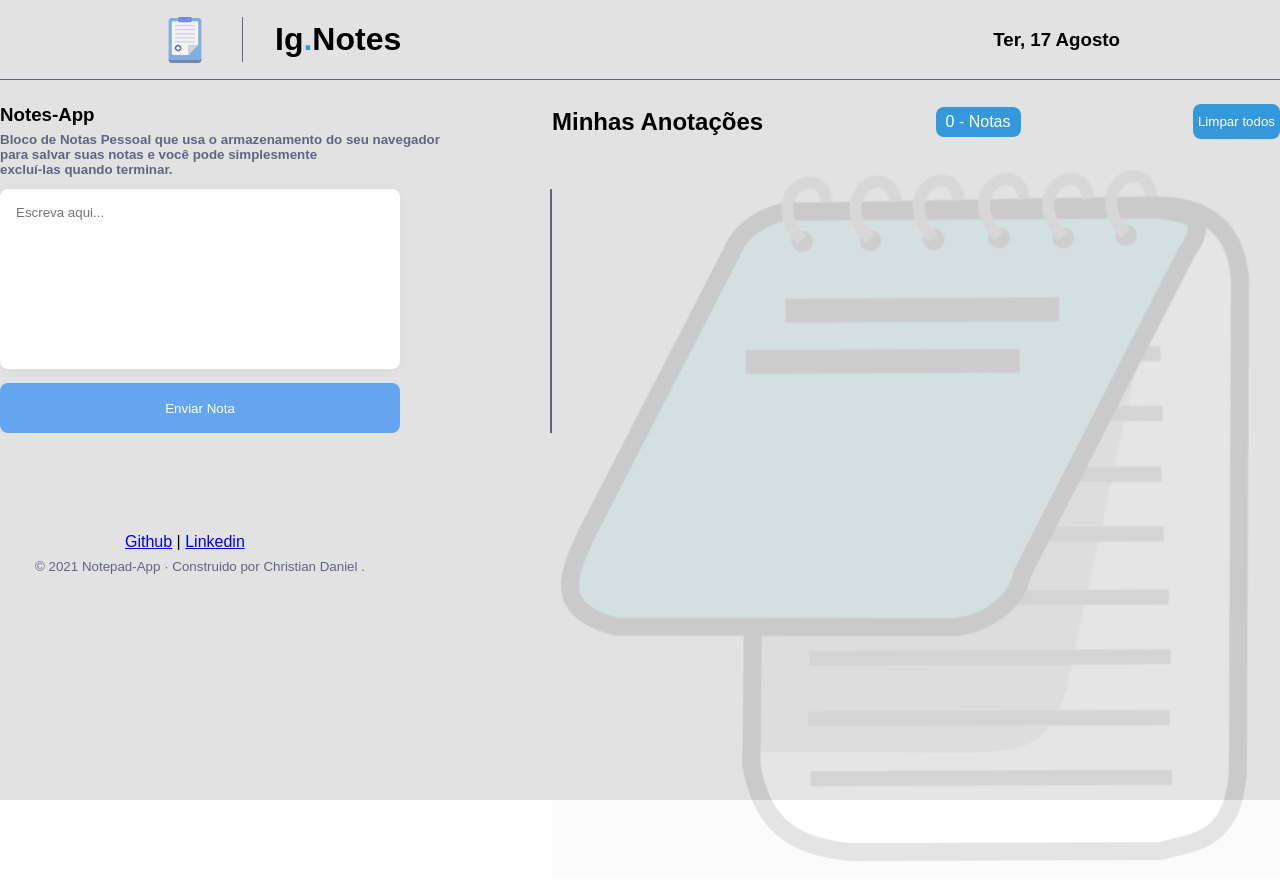
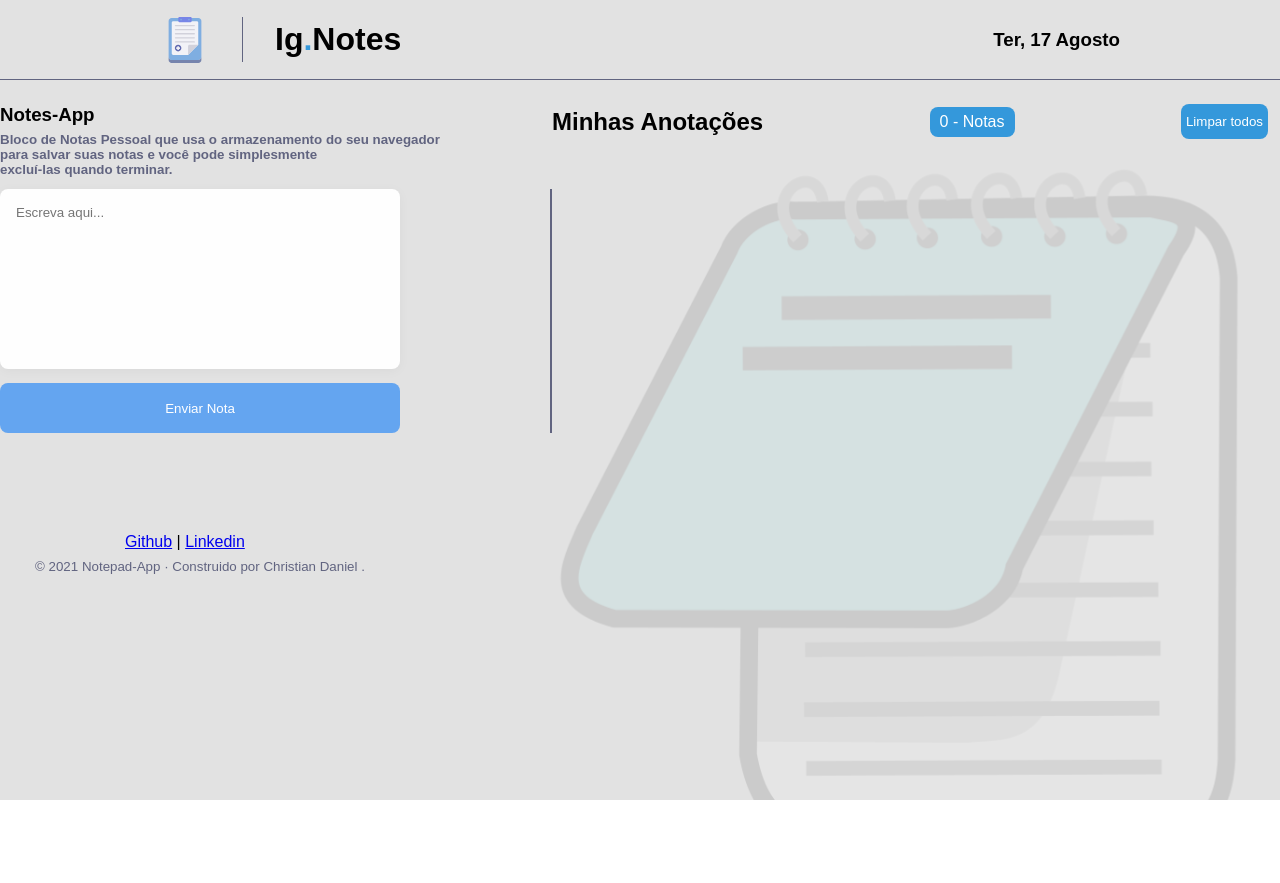
Before and after one commit to ChristanDaniel/notes-app, a Next.js app: page / in a window 1280 px wide. After the commit the page ends 800 px from the top, so only its background shows below. Built offline with nearby package versions, Linux system fonts and the light colour scheme.

Commit message:
overflow concertado

```diff
--- a/src/feature/home/HomeContainer.tsx
+++ b/src/feature/home/HomeContainer.tsx
@@ -14,43 +14,31 @@ import { RiEdit2Fill, RiDeleteBin7Fill } from 'react-icons/ri'
 // import toast, { Toaster } from 'react-hot-toast'
 import Button from '../../components/Button'
 
+// interface HomeProps {
+//   questions: {
+//     uid?: string
+//     noteDate: string | null
+//     description: string
+//   }
+// }
 
-
+//  export function HomeContainer(): HomeProps {
 const HomeContainer: NextPage = () => {
   let questionsFromStorage
-  // let hourquestionsFromStorage
 
   if (process.browser) {
     const hasStorage = localStorage.getItem('question')
     questionsFromStorage = hasStorage ? JSON.parse(hasStorage) : []
   }
-  // if (process.browser) {
-  //   const hasStorage = localStorage.getItem('hoursquestion')
-  //   hourquestionsFromStorage = hasStorage ? JSON.parse(hasStorage) : []
-  // }
 
   const [inputQuestion, setinputQuestion] = useState('')
-  const [questions, setQuestions] = useState<string[]>(questionsFromStorage)
+  const [questions, setQuestions] = useState(questionsFromStorage)
   const [renderiza, setRenderiza] = useState(true)
-  // const [hours, setHours] = useState<string[]>()
 
   const handleSendQuestion = (event: FormEvent) => {
     event.preventDefault()
     setQuestions((prevState) => prevState.concat(inputQuestion))
-
-    // const newNote = format(new Date(), 'dd MMM yyyy', {
-    //   locale: ptBR
-    // })
-    // setHours((prevState) => prevState.concat(newNote))
   }
-
-  // const handleDate = () => {
-  //   const newNote = format(new Date(), 'dd MMM yyyy', {
-  //     locale: ptBR
-  //   })
-  //   setHours((prevState) => prevState.concat(newNote))
-  //   setQuestions(questions)
-  // }
 
   const handleCleanAll = () => {
     localStorage.removeItem('question')
@@ -71,8 +59,8 @@ const HomeContainer: NextPage = () => {
 
   useEffect(() => {
     localStorage.setItem('question', JSON.stringify(questions))
-    // localStorage.setItem('hoursquestion', JSON.stringify(hours))
   }, [renderiza, questions])
+
   return (
     <HomeContainerBg>
       <HomeAside>
--- a/src/feature/home/styles.ts
+++ b/src/feature/home/styles.ts
@@ -46,6 +46,8 @@ const Footer = styled.footer`
 `
 
 const HomeSection = styled.section`
+  overflow: auto;
+  padding-right: 12px;
   img {
     height: 350px;
     background-color: #e2e2e2;
```
